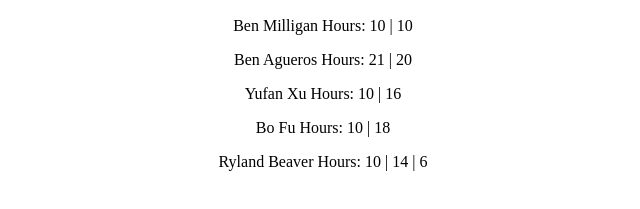
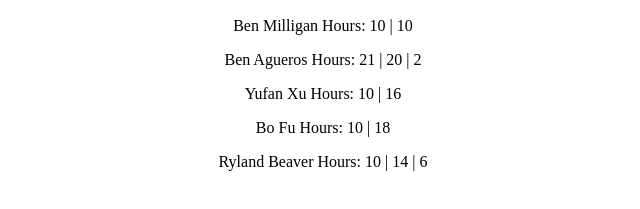
Before and after one commit to FitLifeApp/FitLifeApp.github.io, a plain HTML site: page index.html in a window 1280 px wide. Shown: the part 437-646 px from the top of the page, 317-957 px from the left. Drawn offline with Linux system fonts and the light colour scheme.

Commit message:
adjusted hours

```diff
--- a/index.html
+++ b/index.html
@@ -20,7 +20,7 @@
 		Hours: 10 | 10</p>
 
 <p>Ben Agueros
-		Hours: 21 | 20</p>
+		Hours: 21 | 20 | 2</p>
 
 <p>Yufan Xu
 		Hours: 10 | 16</p>
```
